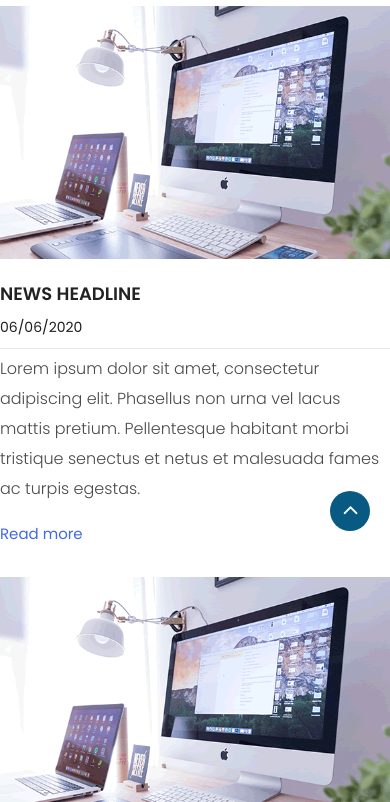
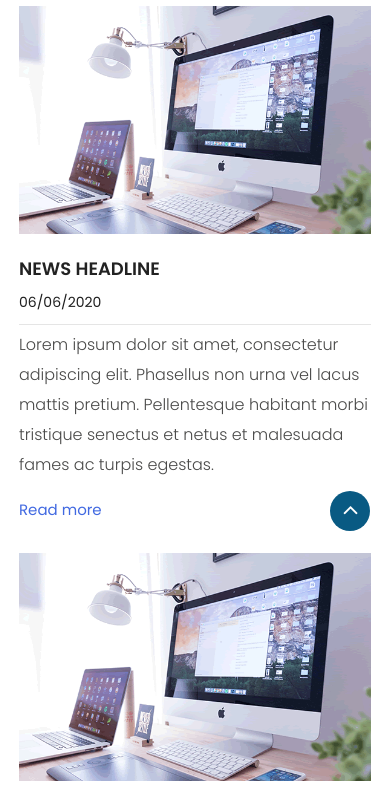
Before and after one commit to The-Codesis/simple-static-website, a plain HTML site: page news.html in a window 390 px wide. Shown: the part 303-1105 px from the top of the page. Drawn offline with Linux system fonts and the light colour scheme.

Commit message:
Responsive code updated

```diff
--- a/css/responsive.css
+++ b/css/responsive.css
@@ -173,6 +173,10 @@ a.navbar-brand img {
 }
 /* mobile or only mobile */
  @media (max-width: 767px) {
+     .news{
+         margin-left: 4px;
+         margin-right: 4px;
+     }
      .navbar-brand{
          margin-left: 10px;
          margin-right: 10px;
--- a/news.html
+++ b/news.html
@@ -92,7 +92,7 @@
 					</div>
                 </div>
               </div>
-              <div class="row">
+              <div class="row news">
                   <div class="heading">
                     <h2>Technology</h2>
                   </div>
@@ -138,7 +138,7 @@
               </div>
               <br>
               <br>
-              <div class="row">
+              <div class="row news">
                 <div class="heading">
                   <h2>Education</h2>
                 </div>
```
